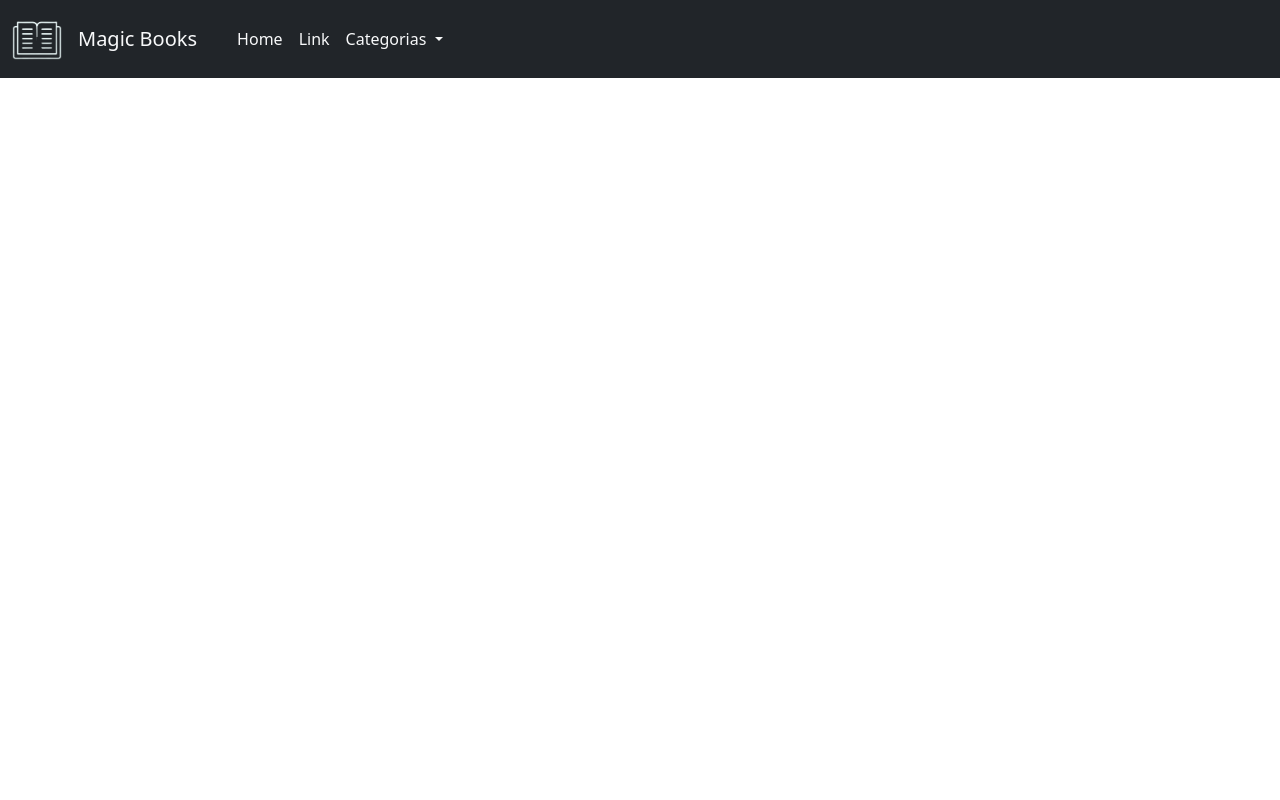
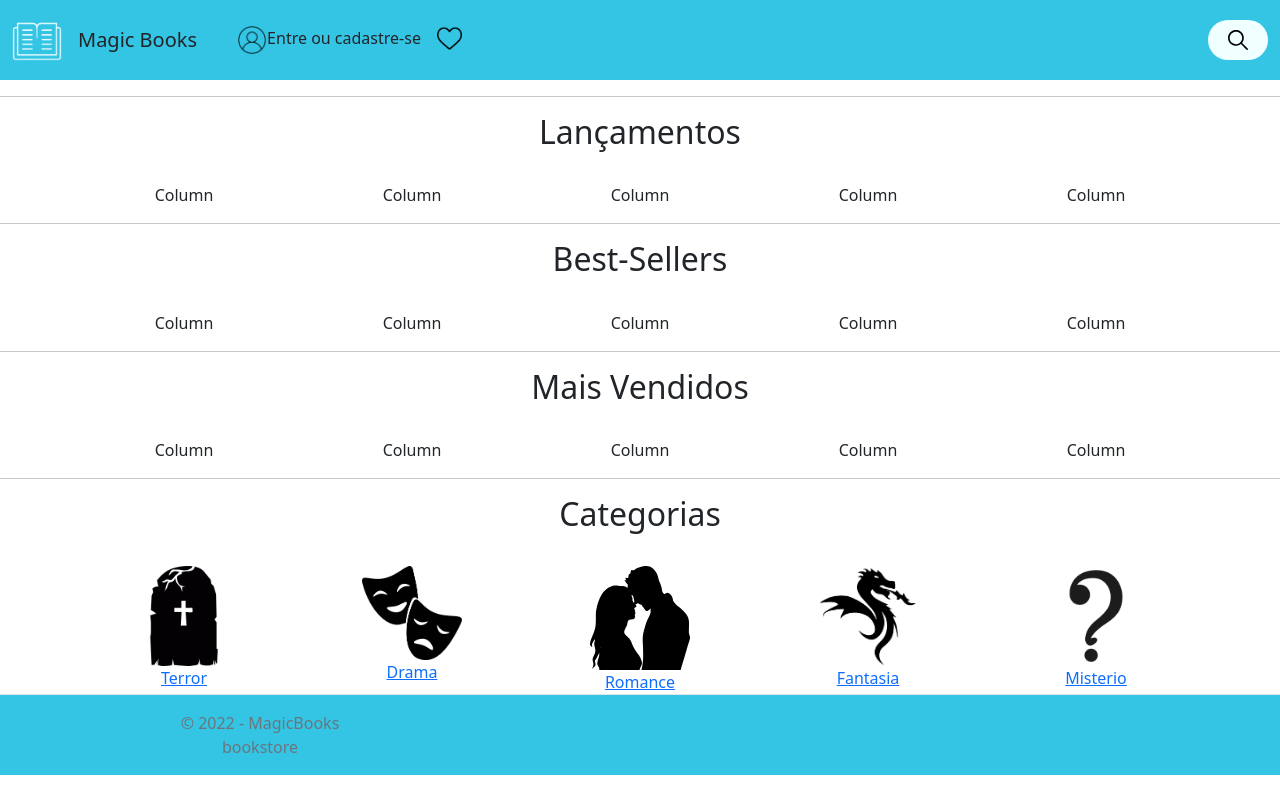
Before and after one commit to Jessica-Priscila/MrBook, a plain HTML site: page index.html in a window 1280 px wide. Drawn offline with nearby package versions, Linux system fonts and the light colour scheme.

Commit message:
Livraria - atualizado
Atualizado

```diff
--- a/index.html
+++ b/index.html
@@ -10,38 +10,144 @@
     <link rel="stylesheet" href="style.css">
 </head>
 <body>
-    <nav class="navbar navbar-expand-lg bg-dark">
+    <nav class="navbar navbar-expand-lg nbar ">
         <div class="container-fluid">
             <img src="img/logo.png" alt="logo" width="50px">
-          <a class="navbar-brand text-light p-3 " href="index.html">Magic Books</a>
+          <a class="navbar-brand text-dark p-3" href="index.html">Magic Books</a>
 
           <button class="navbar-toggler" type="button" data-bs-toggle="collapse" data-bs-target="#navbarSupportedContent" aria-controls="navbarSupportedContent" aria-expanded="false" aria-label="Toggle navigation">
             <span class="navbar-toggler-icon"></span>
           </button>
           <div class="collapse navbar-collapse" id="navbarSupportedContent">
             <ul class="navbar-nav me-auto mb-2 mb-lg-0">
-              <li class="nav-item">
-                <a class="nav-link active text-end text-light" aria-current="page" href="#">Home</a>
-              </li>
-              <li class="nav-item">
-                <a class="nav-link text-light " href="#">Link</a>
-              </li>
-              <li class="nav-item dropdown">
-                <a class="nav-link dropdown-toggle text-light" href="#" role="button" data-bs-toggle="dropdown" aria-expanded="false">
-                  Categorias
-                </a>
-                <ul class="dropdown-menu text-light">
-                  <li><a class="dropdown-item" href="misterio.html">Mistério</a></li>
-                  <li><a class="dropdown-item" href="fantasia.html">Fantasia</a></li>
-                  <li><a class="dropdown-item" href="romance.html">Romance</a></li>
-                  <li><a class="dropdown-item" href="drama.html">Drama</a></li>
-                  <li><a class="dropdown-item" href="terror.html">Terror</a></li>
-                </ul>
+                <li class="nav-item">
+                  <a class="nav-link text-dark " href="#"><img src="img/perfil.png" alt="perfil" width="30px">Entre ou cadastre-se</a>
+                </li>
+                <li class="nav-item">
+                  <a class="nav-link text-dark" href="amei.html">
+                    <img src="img/coracao.png" alt="amei" width="25px"></a>
+                </li>
+            </div>
+              <div class="search-box">
+                <input type="text" class="search-txt" placeholder="O que você procura?">
+                <a href="#" class="search-btn">
+                  <img src="img/loupe.svg" class="lupa" alt="Lupa" height="20" width="20"></a>
+              </div>
           </div>
-        </div>
       </nav>
       <!--Carrosel-->
 
+      <hr>
+      <div class="center">
+        <h2>Lançamentos</h2>
+      </div>
+      <br>
+      <div class="container text-center">
+        <div class="row">
+          <div class="col">
+            Column
+          </div>
+          <div class="col">
+            Column
+          </div>
+          <div class="col">
+            Column
+          </div>
+          <div class="col">
+            Column
+          </div>
+          <div class="col">
+            Column
+          </div>
+        </div>
+      </div>
+
+      <hr>
+      <div class="center">
+        <h2>Best-Sellers</h2>
+      </div>
+      <br>
+      <div class="container text-center">
+        <div class="row">
+          <div class="col">
+            Column
+          </div>
+          <div class="col">
+            Column
+          </div>
+          <div class="col">
+            Column
+          </div>
+          <div class="col">
+            Column
+          </div>
+          <div class="col">
+            Column
+          </div>
+        </div>
+      </div>
+
+      <hr>
+      <div class="center">
+        <h2>Mais Vendidos</h2>
+      </div>
+      <br>
+      <div class="container text-center">
+        <div class="row">
+          <div class="col">
+            Column
+          </div>
+          <div class="col">
+            Column
+          </div>
+          <div class="col">
+            Column
+          </div>
+          <div class="col">
+            Column
+          </div>
+          <div class="col">
+            Column
+          </div>
+        </div>
+      </div>
+
+
+      <!--Categorias-->
+      <hr>
+      <div class="center">
+        <h2>Categorias</h2>
+      </div>
+      <br>
+      <div class="container text-center">
+        <div class="row row-cols-1 row-cols-sm-2 row-cols-md-4 row-cols-md-5">
+          <div class="col ">
+            <a href="terror.html"><img src="img/terror.png" alt="Terror" width="100px"><br>Terror</a>
+          </div>
+          <div class="col">
+            <a href="drama.html"><img src="img/drama.png" alt="Drama" width="100px"><br>Drama</a>
+            </div>
+          <div class="col">
+            <a href="romance.html"><img src="img/romance.svg" alt="Romance" width="100px"><br>Romance</a>
+          </div>
+          <div class="col">
+            <a href="romance.html"><img src="img/Dragão.png" alt="Fantasia" width="100px"><br>Fantasia</a>
+          </div>
+          <div class="col">
+            <a href="romance.html"><img src="img/misterio.png" width="100px"><br>Misterio</a>
+          </div>
+        </div>
+      </div>
+
+      <footer class="border-top text-muted rodape">
+        <div class="container">
+          <div class="row py-3">
+            <div class="col-12 col-md-4 text-center text-md-lef">
+              &copy; 2022 - MagicBooks <br>bookstore<br>
+            </div>
+          </div>
+        </div>
+      </footer>
 
     <!-- JavaScript Bundle with Popper -->
     <script src="https://cdn.jsdelivr.net/npm/bootstrap@5.2.1/dist/js/bootstrap.bundle.min.js" integrity="sha384-u1OknCvxWvY5kfmNBILK2hRnQC3Pr17a+RTT6rIHI7NnikvbZlHgTPOOmMi466C8" crossorigin="anonymous"></script>
--- a/style.css
+++ b/style.css
@@ -1,6 +1,81 @@
+body{
+    margin: 0;
+    padding: 0;
+    height: 100vh;
+    width: 100vw;
+}
+
+.center{
+    text-align: center;
+}
+
 .logo{
     font-size: 20px;
     text-transform: uppercase;
     letter-spacing: 4px;
     margin-left: 5px;
 }
+
+.nbar{
+    display: flex;
+    justify-content: space-around;
+    align-items: center;
+    font-family: system-ui, -apple-system, helvetica, arial sans-serif;
+    background: #34C5E4;
+    height: 10vh;
+}
+
+.search-box{
+    top: 50%;
+    left: 50%;
+    background: azure;
+    height: 40px;
+    padding: 10px;
+    border-radius: 40px;
+    display: flex;
+    justify-content: space-between;
+    align-items: center;
+}
+.search-txt{
+    border: none;
+    background: none;
+    outline: none;
+    padding: 0;
+    color: #000000;
+    font-size: 16px;
+    line-height: 40px;
+    width: 0;
+    transition: 0.5s;
+}
+
+::-webkit-input-placeholder{
+    color: #36454f;
+}
+
+.search-btn{
+    width: 40px;
+    height: 40px;
+    border-radius: 50%;
+    background: azure;
+    display: flex;
+    justify-content: center;
+    align-items: center;
+    transition: 0.5s;
+}
+.search-box:hover > .search-txt{
+    width: 240px;
+    padding: 0 6px;
+}
+.search-box:hover > .search-btn{
+    background: rgb(123, 252, 252);
+
+}
+.lupa{
+    color: azure
+}
+
+.rodape{
+    background: #34C5E4;
+}
+
+@import url('https://fonts.googleapis.com/css2?family=Open+Sans&display=swap');
```
Also changed, not shown: amei.html (added, +12 -0 lines), img/Dragão.png (added), img/coracao.png (added), img/drama.png (added), img/loupe.svg (added), img/misterio.png (added), img/perfil.png (added), img/romance.svg (added), img/terror.png (added).
